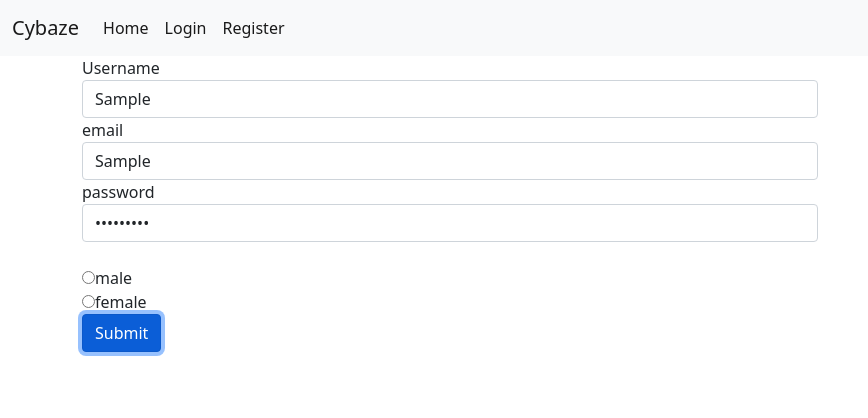
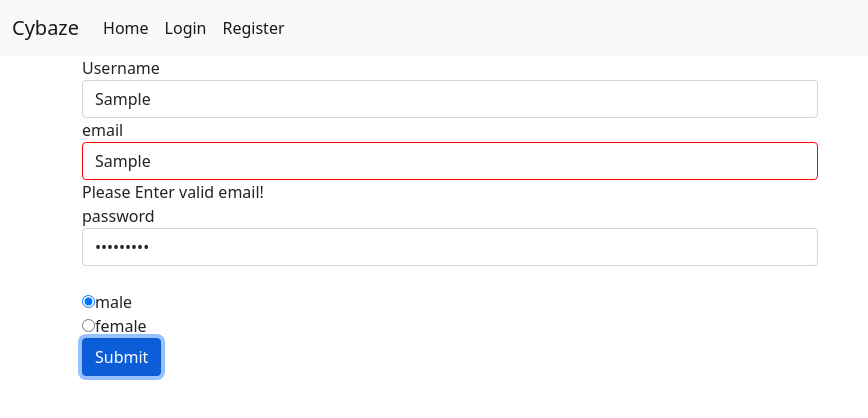
Before and after one commit to manupr03/angular-cybaze_interview, an Angular app: page /register in a window 1280 px wide. Both pictures are taken after typing "Sample", "Sample", "Sample123" into the empty fields and a click on the button "Submit". Shown: the top 418 px of the page, without its empty margins (0-868 px from the left). Built offline with nearby package versions, Linux system fonts and the light colour scheme.

Commit message:
adding validation in register form

```diff
--- a/src/app/login/login.component.html
+++ b/src/app/login/login.component.html
@@ -9,14 +9,16 @@
               id="username"
               formControlName="username"
               class="form-control">
+
           </div>
           <div class="form-group">
             <label for="email">email</label>
             <input
-              type="text"
-              id="email"
-              formControlName="email"
+              type="password"
+              id="password"
+              formControlName="password"
               class="form-control">
+
           </div>
           <br>
           <button class="btn btn-primary" type="submit">Submit</button>
--- a/src/app/login/login.component.ts
+++ b/src/app/login/login.component.ts
@@ -1,5 +1,5 @@
 import { Component, OnInit } from '@angular/core';
-import { FormGroup,FormControl } from '@angular/forms';
+import { FormGroup,FormControl,Validators } from '@angular/forms';
 
 @Component({
   selector: 'app-login',
@@ -12,8 +12,8 @@ export class LoginComponent implements OnInit {
   signupform: FormGroup;
   ngOnInit(): void {
     this.signupform = new FormGroup({
-      'username': new FormControl(''),
-      'email': new FormControl('')
+      'username': new FormControl(null,Validators.required),
+      'password': new FormControl(null,Validators.required)
 
     })
     }
--- a/src/app/registration/registration.component.css
+++ b/src/app/registration/registration.component.css
@@ -0,0 +1,6 @@
+input.ng-invalid.ng-touched{
+    border: 1px solid red;
+  }
+  input.ng-invalid.ng-touched{
+    border: 1px solid red;
+  }
--- a/src/app/registration/registration.component.html
+++ b/src/app/registration/registration.component.html
@@ -5,14 +5,26 @@
                 <div class="form-group">
                     <label for="username">Username</label>
                     <input type="text" id="username" formControlName="username"class="form-control">
+                    <span
+                    *ngIf="registerform.get('username').invalid && registerform.get('username').touched"
+                    class="help-block">
+                  Please Enter valid username!</span>
                 </div>
                 <div class="form-group">
                     <label for="email">email</label>
                     <input type="text" id="email" formControlName="email" class="form-control">
+                    <span
+                    *ngIf="registerform.get('email').invalid && registerform.get('email').touched"
+                    class="help-block">
+                  Please Enter valid email!</span>
                 </div>
                 <div class="form-group">
                     <label for="password">password</label>
                     <input type="password" id="password" formControlName="password" class="form-control">
+                    <span
+                    *ngIf="registerform.get('password').invalid && registerform.get('password').touched"
+                    class="help-block">
+                  Please Enter valid password!</span>
                 </div>
                 <br>
                 <div class="radio" *ngFor="let gender of genders">
--- a/src/app/registration/registration.component.ts
+++ b/src/app/registration/registration.component.ts
@@ -1,5 +1,5 @@
 import { Component, OnInit } from '@angular/core';
-import { FormGroup,FormControl } from '@angular/forms';
+import { FormGroup,FormControl, Validators } from '@angular/forms';
 
 @Component({
   selector: 'app-registration',
@@ -14,10 +14,10 @@ export class RegistrationComponent implements OnInit {
 
   ngOnInit(): void {
     this.registerform = new FormGroup({
-      'username': new FormControl(''),
-      'email': new FormControl(''),
-      'password': new FormControl(''),
-      'gender': new FormControl('')
+      'username': new FormControl(null,Validators.required),
+      'email': new FormControl(null,[Validators.required,Validators.email]),
+      'password': new FormControl(null,Validators.required),
+      'gender': new FormControl('male')
 
     })
   }
```
Also changed, not shown: src/app/login/login.component.css (line endings or trailing spaces).
